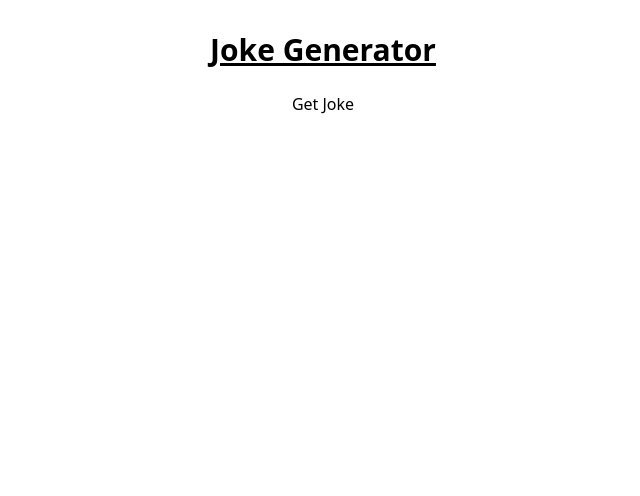
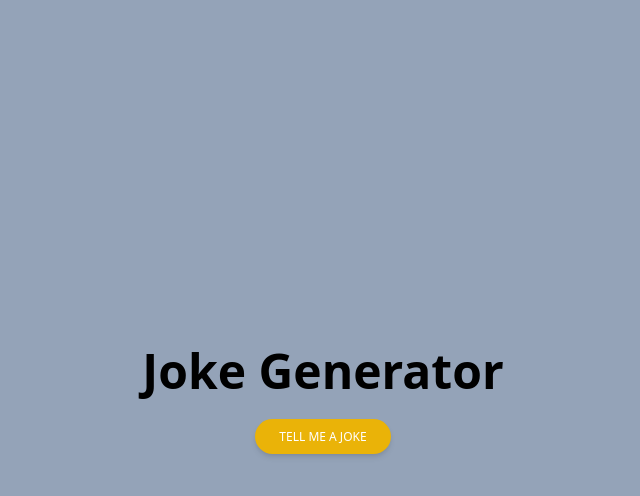
Before and after one commit to Victor-Guerrero-Devs/react-joke-generator, a React (Vite) app: page / in a window 1280 px wide. Shown: the top 496 px of the page, without its empty margins (317-957 px from the left). Built offline with nearby package versions, Linux system fonts and the light colour scheme; the HTML template or start-up script is replaced by a standard one.

Commit message:
Add Button component

```diff
--- a/src/App.jsx
+++ b/src/App.jsx
@@ -1,29 +1,14 @@
 import { useState } from 'react';
 
 import Title from './components/Title';
+import Button from './components/Button';
 
 function App() {
-  const [joke, setJoke] = useState('');
-  async function fetchJoke() {
-    const url = 'https://icanhazdadjoke.com/';
-    try {
-      const response = await fetch(url, {
-        method: 'GET',
-        headers: {
-          Accept: 'application/json',
-        },
-      });
-      const data = await response.json();
-      setJoke(data.joke);
-    } catch (error) {
-      console.error(error);
-    }
-  }
   return (
-    <div className="flex flex-col py-8 gap-6 justify-center items-center">
+    <div className="flex flex-col h-screen gap-6 justify-center items-center bg-slate-400">
       <Title />
-      <button onClick={fetchJoke}>Get Joke</button>
-      <p>{joke}</p>
+      <Button />
+      {/* <p>{joke}</p> */}
     </div>
   );
 }
--- /dev/null
+++ b/src/components/Button.jsx
@@ -0,0 +1,31 @@
+import React from 'react';
+
+function Button() {
+  async function fetchJoke() {
+    const url = 'https://icanhazdadjoke.com/';
+    try {
+      const response = await fetch(url, {
+        method: 'GET',
+        headers: {
+          Accept: 'application/json',
+        },
+      });
+      const data = await response.json();
+      console.log(data);
+    } catch (error) {
+      console.error(error);
+    }
+  }
+
+  return (
+    <button
+      type="button"
+      onClick={fetchJoke}
+      className="inline-block px-6 py-2.5 bg-yellow-500 text-white font-medium text-xs leading-tight uppercase rounded-full shadow-md hover:bg-yellow-600 hover:shadow-lg focus:bg-yellow-600 focus:shadow-lg focus:outline-none focus:ring-0 active:bg-yellow-700 active:shadow-lg transition duration-150 ease-in-out"
+    >
+      Tell Me A Joke
+    </button>
+  );
+}
+
+export default Button;
--- a/src/components/Title.jsx
+++ b/src/components/Title.jsx
@@ -1,9 +1,7 @@
 import React from 'react';
 
 function Title() {
-  return (
-    <h1 className="text-3xl font-bold underline text-center">Joke Generator</h1>
-  );
+  return <h1 className="text-5xl font-bold">Joke Generator</h1>;
 }
 
 export default Title;
```
